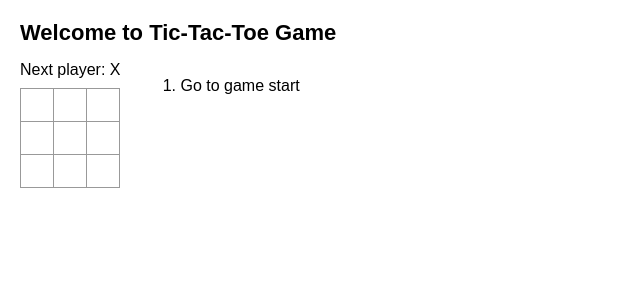
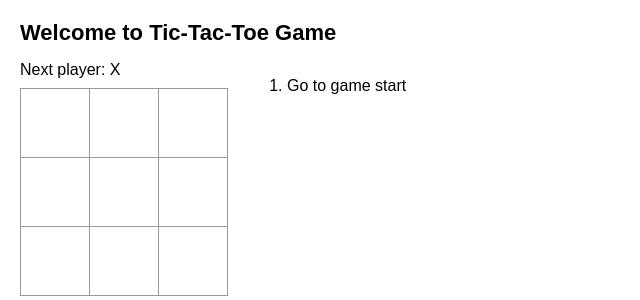
Before and after one commit to shelmiantony/my-git-workspace, a React (Create React App) app in the folder my-app/: page / in a window 1280 px wide. Shown: the top 300 px of the page, without its empty margins (0-640 px from the left). Built offline with nearby package versions, Linux system fonts and the light colour scheme.

Commit message:
changed the style of sqaure

```diff
--- a/my-app/src/App.css
+++ b/my-app/src/App.css
@@ -62,13 +62,13 @@ body {
   float: left;
   font-size: 24px;
   font-weight: bold;
-  line-height: 34px;
-  height: 34px;
+  line-height: 70px;
+  height: 70px;
   margin-right: -1px;
   margin-top: -1px;
   padding: 0;
   text-align: center;
-  width: 34px;
+  width: 70px;
 }
 
 .board-row:after {
```
